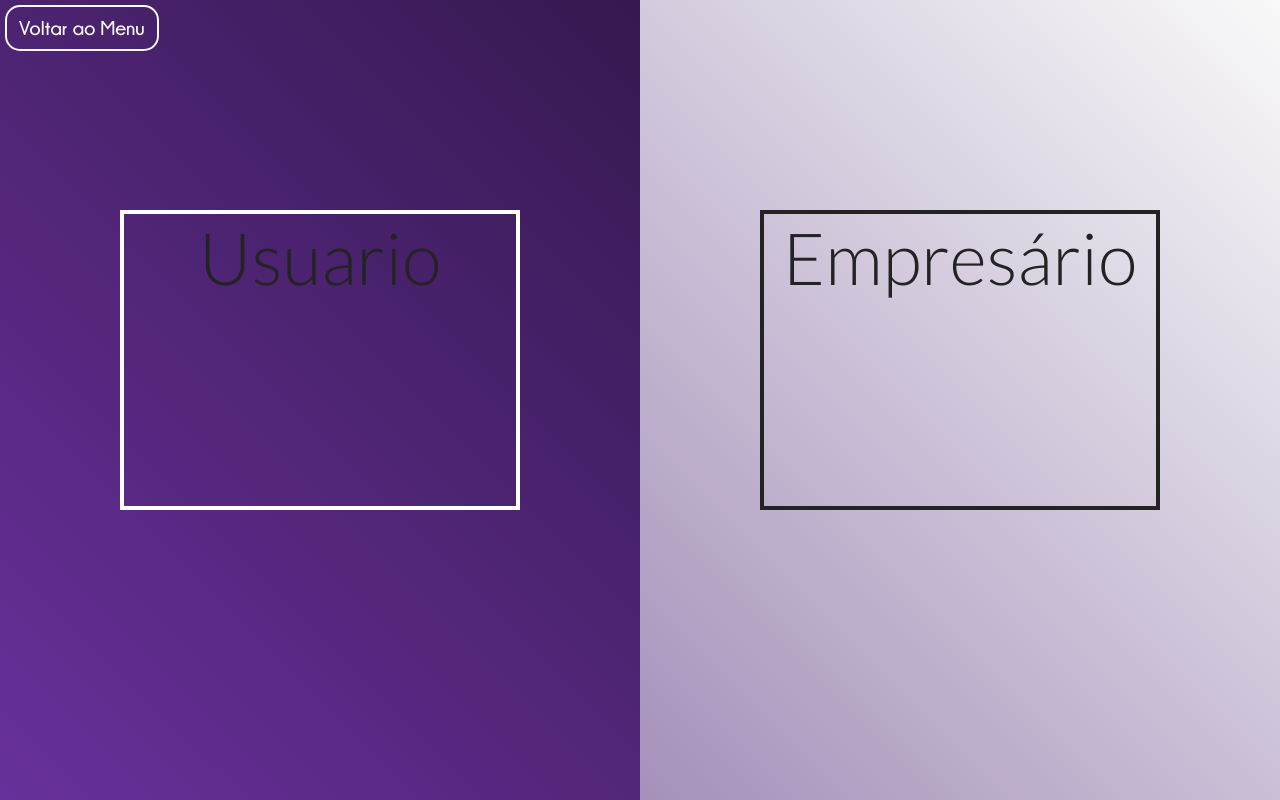
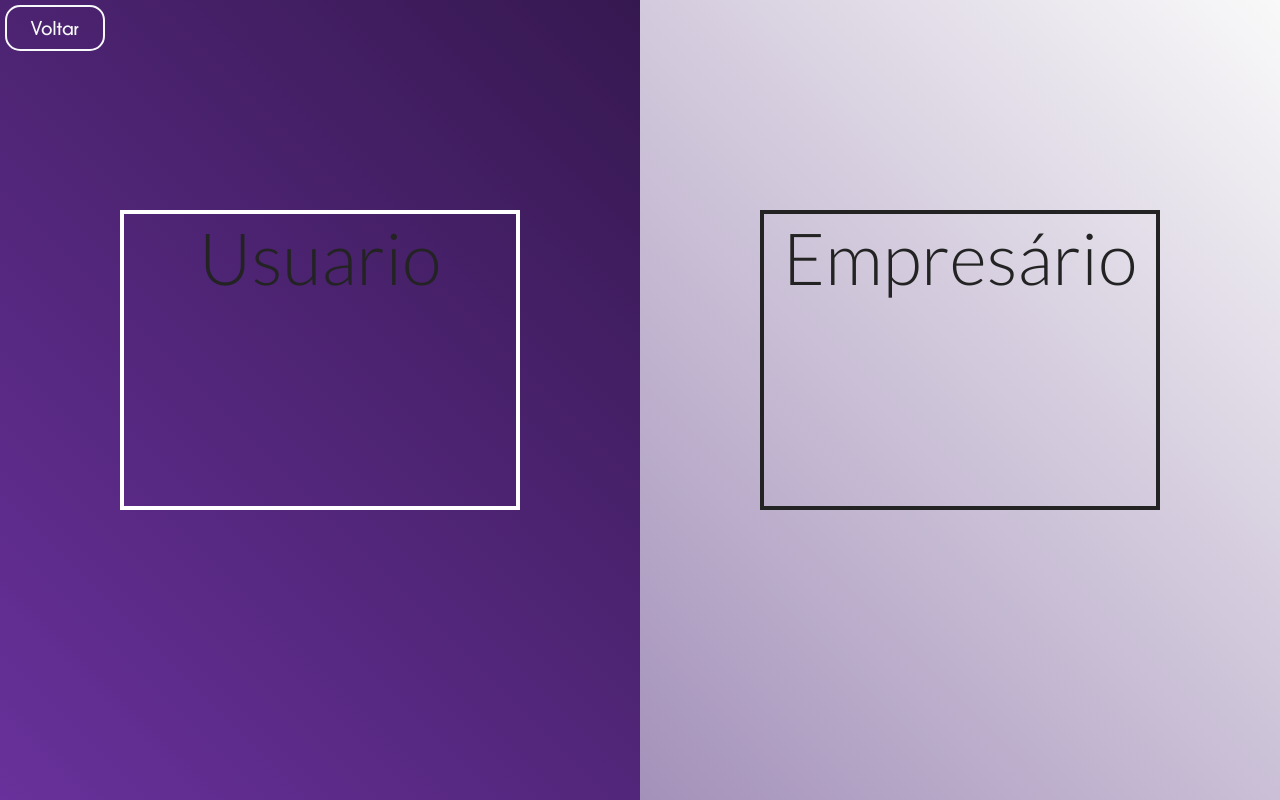
Before and after one commit to rickster1313/FinderFox, a PHP site: page /cadastro in a window 1280 px wide. Run offline with PHP 8.4, Linux system fonts and the light colour scheme; data comes from the database, SQL or seed files in the repository.

Commit message:
mexi no botao

```diff
--- a/views/cadastro.php
+++ b/views/cadastro.php
@@ -75,6 +75,10 @@
 			width: 360px;
 			height: 360px;
 		}
+
+		.botao-voltar{
+			width: 100px;
+		}
 	}
 	@media only screen and (max-width: 780px){
 		.qua-es{
@@ -85,6 +89,8 @@
 			width: 200px;
 			height: 200px;
 		}
+
+
 	}
 	.botao-voltar{
 		border-radius: 15px;
@@ -101,6 +107,7 @@
 	}
 	.formularios form{
 		padding-left: 130px;
+
 	}
 
 	@font-face {
@@ -135,7 +142,7 @@
 
 
 	<div class="container-fluid">
-		<a class="btn btn-outline-light film-font botao-voltar" style="" href="<?php echo BASE_URL; ?>">Voltar ao Menu</a>
+		<a class="btn btn-outline-light film-font botao-voltar" style="" href="<?php echo BASE_URL; ?>">Voltar</a>
 		<div class="main">
 
 			<div class="esquerda grid cs-style-1">
--- a/views/home.php
+++ b/views/home.php
@@ -49,7 +49,7 @@
         color:#68319B;
     }
     .main{
-        height: 600px;
+        height: 650px;
         width: 100%;
         background-color: rgba(104,49,155,0.2);
         text-align: center;
```
